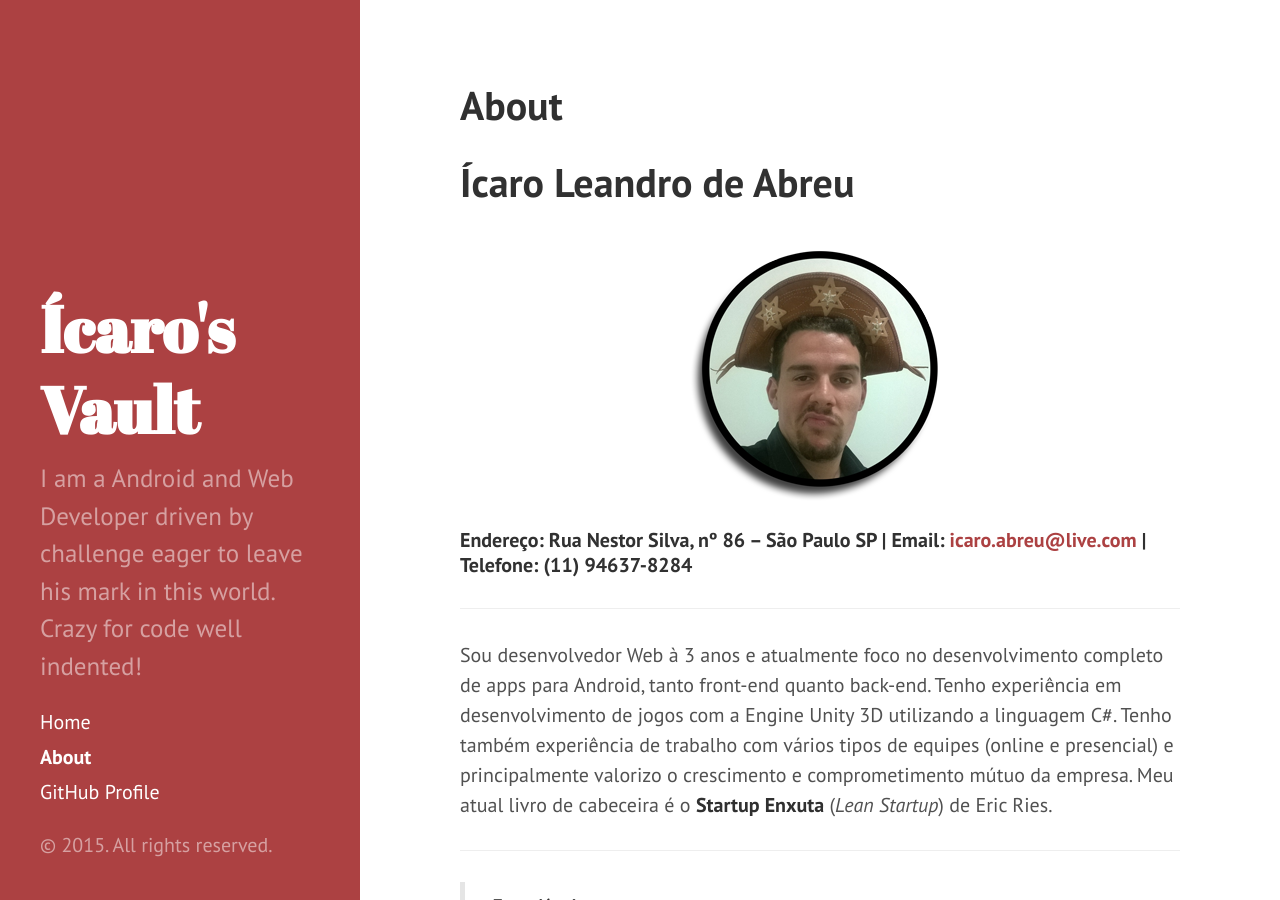
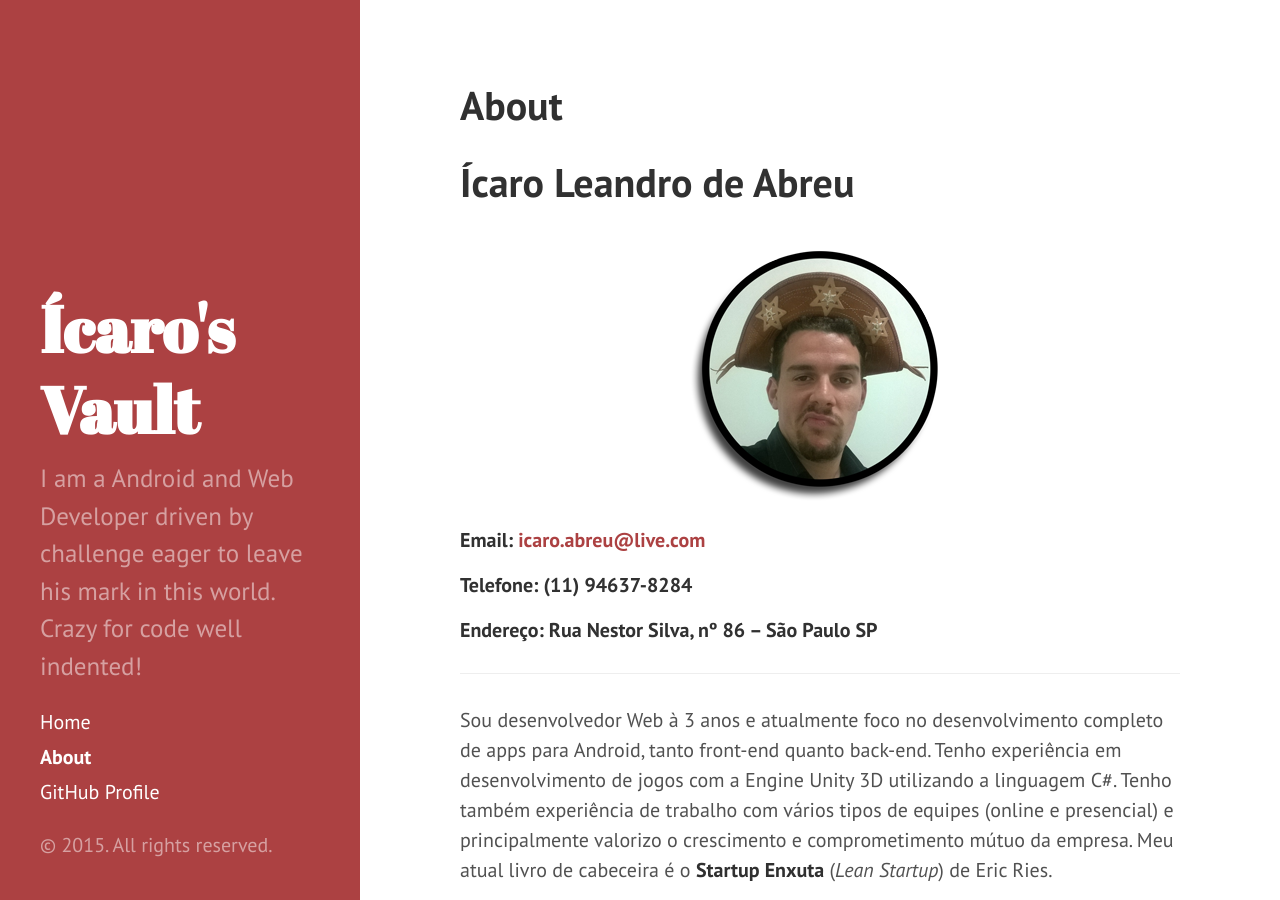
Before and after one commit to icaroabreu/icaroabreu.github.io, a Jekyll site: the page built from about.md, in a window 1280 px wide and 900 px high. Built offline with Jekyll 4.4.1, drawn with Linux system fonts in a browser that asks for light colours; Markdown is read by kramdown in place of the engine named in the settings.

Commit message:
More break lines to LOOK GOOD!

```diff
--- a/about.md
+++ b/about.md
@@ -5,7 +5,9 @@ title: About
 Ícaro Leandro de Abreu
 ======
 <img src="/images/its_a_me.png" alt="It's a me Ícaro!" style="margin-left:auto;margin-right:auto" />
-#####Endereço: Rua Nestor Silva, nº 86 – São Paulo SP | Email: [icaro.abreu@live.com](mailto:icaro.abreu@live.com) | Telefone: (11) 94637-8284
+#####Email: [icaro.abreu@live.com](mailto:icaro.abreu@live.com)
+#####Telefone: (11) 94637-8284
+#####Endereço: Rua Nestor Silva, nº 86 – São Paulo SP
 
 ----------
 
```
Also changed, not shown: README.md.
